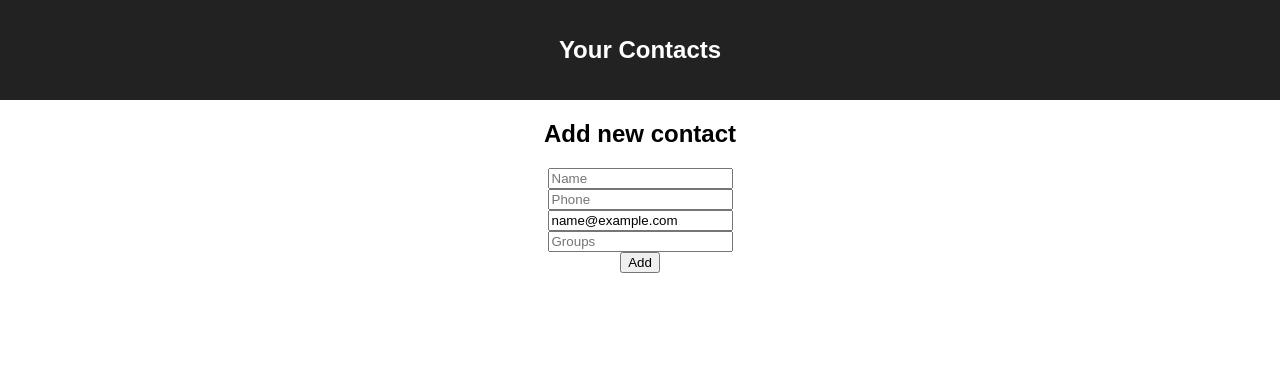
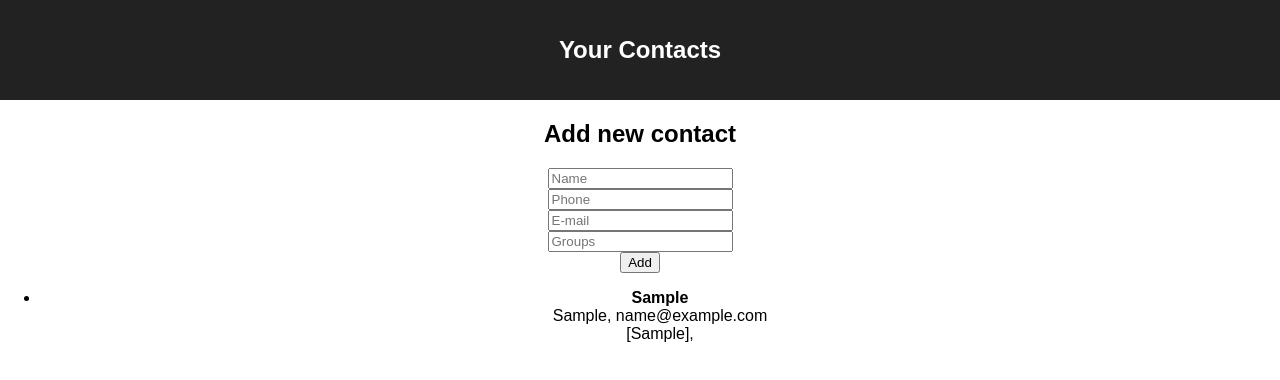
Before and after one commit to ewkaK/react-app-contact-list, a React (Create React App) app: page / in a window 1280 px wide. Both pictures are taken after typing "Sample", "Sample", "name@example.com", "Sample" into the empty fields and a click on the button "Add". Shown: the top 380 px of the page. Built offline with nearby package versions, Linux system fonts and the light colour scheme.

Commit message:
Display contacts from state

```diff
--- a/src/ContactView.js
+++ b/src/ContactView.js
@@ -30,7 +30,7 @@ class ContactView extends Component {
     this.setState({
       name: '',
       phone: '',
-      emial: '',
+      email: '',
       groups: ''
     })
   }
@@ -44,8 +44,8 @@ class ContactView extends Component {
   render() {
     return (
       <Fragment>
-        <div class="add-new">
-          <h2 class="App-title ">Add new contact</h2>
+        <div className="add-new">
+          <h2 className="App-title">Add new contact</h2>
           <form onSubmit={this.handleSubmit}>
             <input
               name = "name"
@@ -75,9 +75,29 @@ class ContactView extends Component {
           </form>
         </div>
 
+        <div className="all-contacts">
+         <ul>
+           {
+             this.state.contacts.map(
+               contact => (
+                 <li key = {contact.id}>
+                   <b>{contact.name}</b> <br />
+                   {contact.phone}, {contact.email} <br />
 
-        <ul>
-        </ul>
+                   {(contact.groups.length === 0) ? null
+                     : contact.groups.split(' ').map(
+                       group => (
+                         (group[group.length-1] === ',') ? ('[' + group.slice(0, -1) + '], ')
+                           : ('[' + group + '], ')
+                       )
+                     )
+                   }
+                 </li>
+               )
+             )
+           }
+         </ul>
+        </div>
       </Fragment>
     )
   }
```
